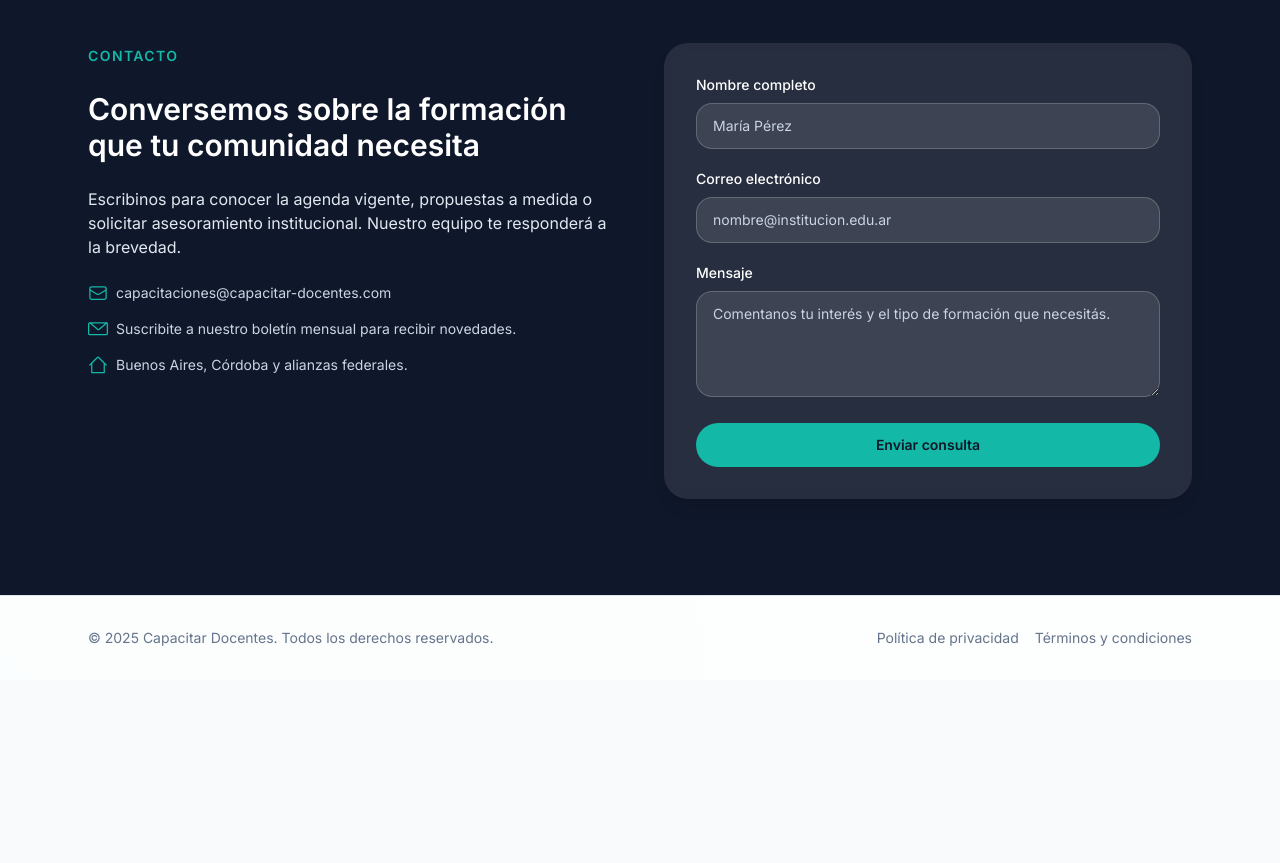
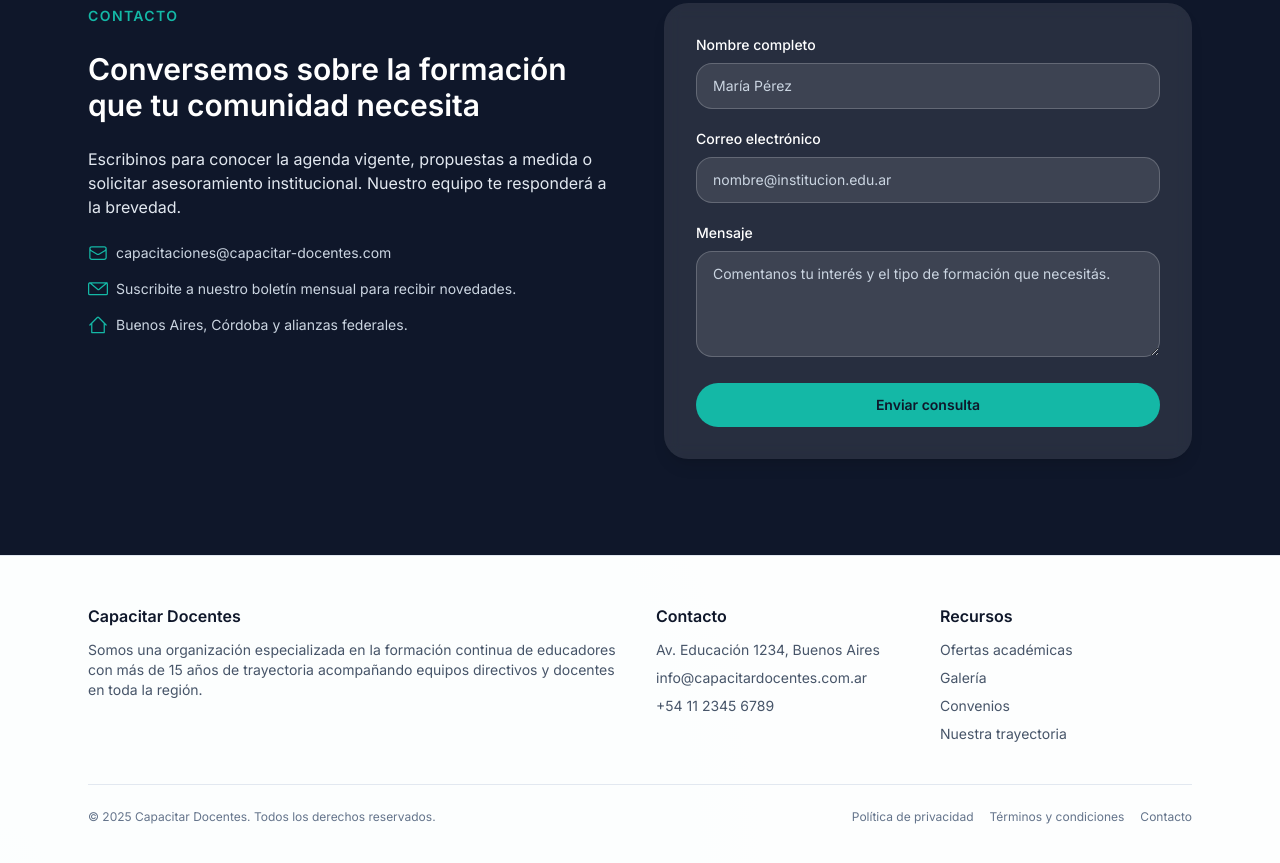
Before and after one commit to gottschn/SPA-MAT, a plain HTML site: page index.html in a window 1280 px wide. Shown: the part 3328-4191 px from the top of the page. Before the commit the page ends 4008 px from the top, so only its background shows below. Drawn offline with nearby package versions, Linux system fonts and the light colour scheme.

Commit message:
Adjust carousel height and expand footer details

```diff
--- a/index.html
+++ b/index.html
@@ -137,7 +137,7 @@
             </div>
             <div class="relative">
               <div
-                class="relative h-[420px] overflow-hidden rounded-3xl border border-white/50 bg-slate-900/5 shadow-soft sm:h-[520px] lg:h-[580px]"
+                class="relative h-[360px] overflow-hidden rounded-3xl border border-white/50 bg-slate-900/5 shadow-soft sm:h-[480px] lg:h-[540px]"
                 data-carousel
                 aria-roledescription="carrusel"
               >
@@ -527,11 +527,44 @@
       </main>
 
       <footer class="border-t border-slate-200 bg-white/90">
-        <div class="mx-auto flex max-w-6xl flex-col gap-4 px-6 py-8 text-sm text-slate-500 md:flex-row md:items-center md:justify-between">
-          <p>&copy; <span id="current-year"></span> Capacitar Docentes. Todos los derechos reservados.</p>
-          <div class="flex flex-wrap items-center gap-4">
-            <a class="transition hover:text-primary-600" href="privacidad.html">Política de privacidad</a>
-            <a class="transition hover:text-primary-600" href="terminos.html">Términos y condiciones</a>
+        <div class="mx-auto max-w-6xl px-6 py-12 text-sm text-slate-600">
+          <div class="grid gap-8 md:grid-cols-4">
+            <div class="md:col-span-2 space-y-3">
+              <p class="text-base font-semibold text-slate-900">Capacitar Docentes</p>
+              <p>
+                Somos una organización especializada en la formación continua de educadores con más de 15 años de
+                trayectoria acompañando equipos directivos y docentes en toda la región.
+              </p>
+            </div>
+            <div class="space-y-3">
+              <p class="text-base font-semibold text-slate-900">Contacto</p>
+              <ul class="space-y-2">
+                <li>Av. Educación 1234, Buenos Aires</li>
+                <li>
+                  <a class="transition hover:text-primary-600" href="mailto:info@capacitardocentes.com.ar"
+                    >info@capacitardocentes.com.ar</a
+                  >
+                </li>
+                <li><a class="transition hover:text-primary-600" href="tel:+541123456789">+54 11 2345 6789</a></li>
+              </ul>
+            </div>
+            <div class="space-y-3">
+              <p class="text-base font-semibold text-slate-900">Recursos</p>
+              <ul class="space-y-2">
+                <li><a class="transition hover:text-primary-600" href="#ofertas">Ofertas académicas</a></li>
+                <li><a class="transition hover:text-primary-600" href="#galeria">Galería</a></li>
+                <li><a class="transition hover:text-primary-600" href="#convenios">Convenios</a></li>
+                <li><a class="transition hover:text-primary-600" href="#trayectoria">Nuestra trayectoria</a></li>
+              </ul>
+            </div>
+          </div>
+          <div class="mt-10 flex flex-col gap-4 border-t border-slate-200 pt-6 text-xs text-slate-500 md:flex-row md:items-center md:justify-between">
+            <p>&copy; <span id="current-year"></span> Capacitar Docentes. Todos los derechos reservados.</p>
+            <div class="flex flex-wrap items-center gap-4">
+              <a class="transition hover:text-primary-600" href="privacidad.html">Política de privacidad</a>
+              <a class="transition hover:text-primary-600" href="terminos.html">Términos y condiciones</a>
+              <a class="transition hover:text-primary-600" href="#contacto">Contacto</a>
+            </div>
           </div>
         </div>
       </footer>
```
